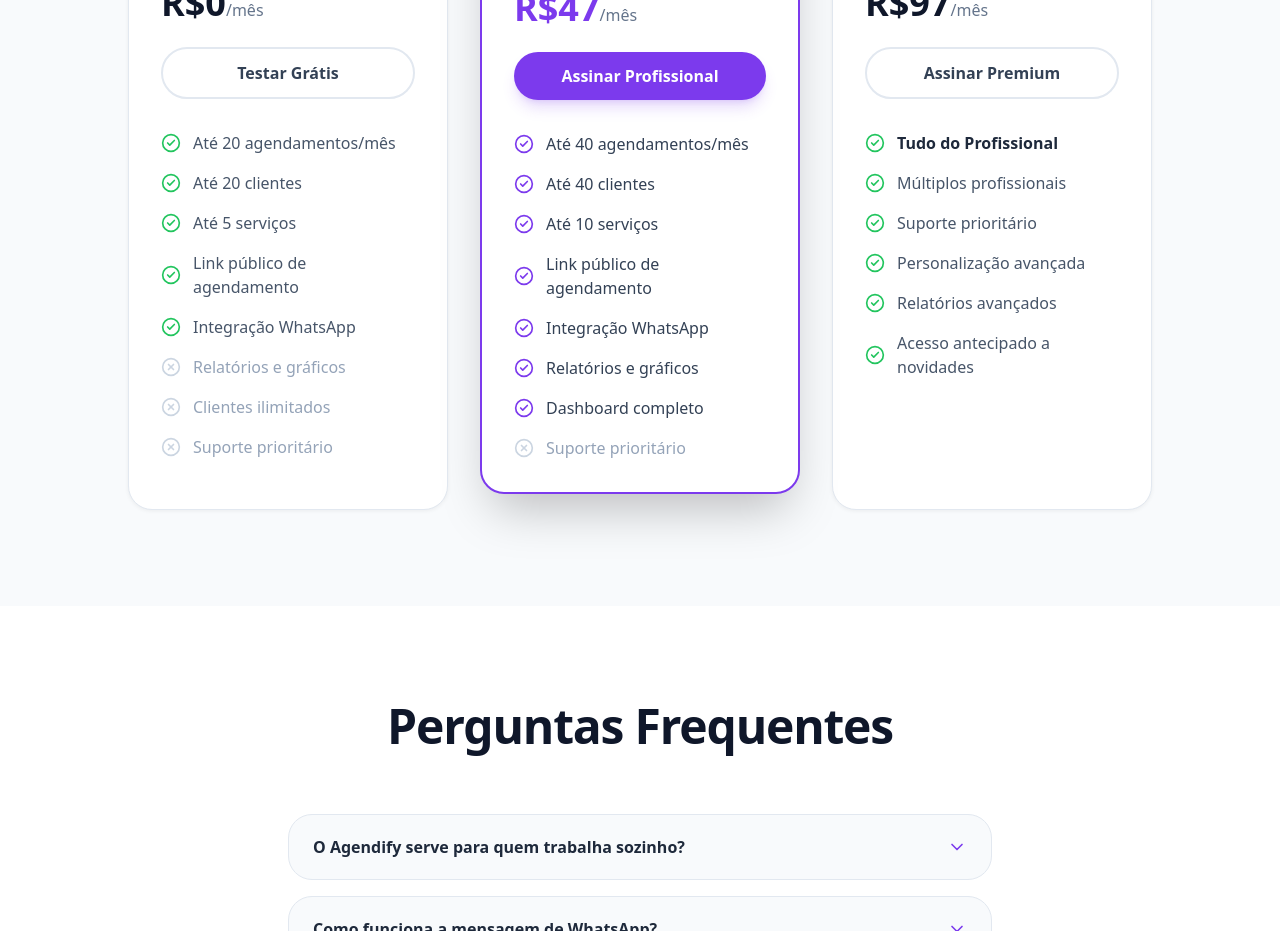
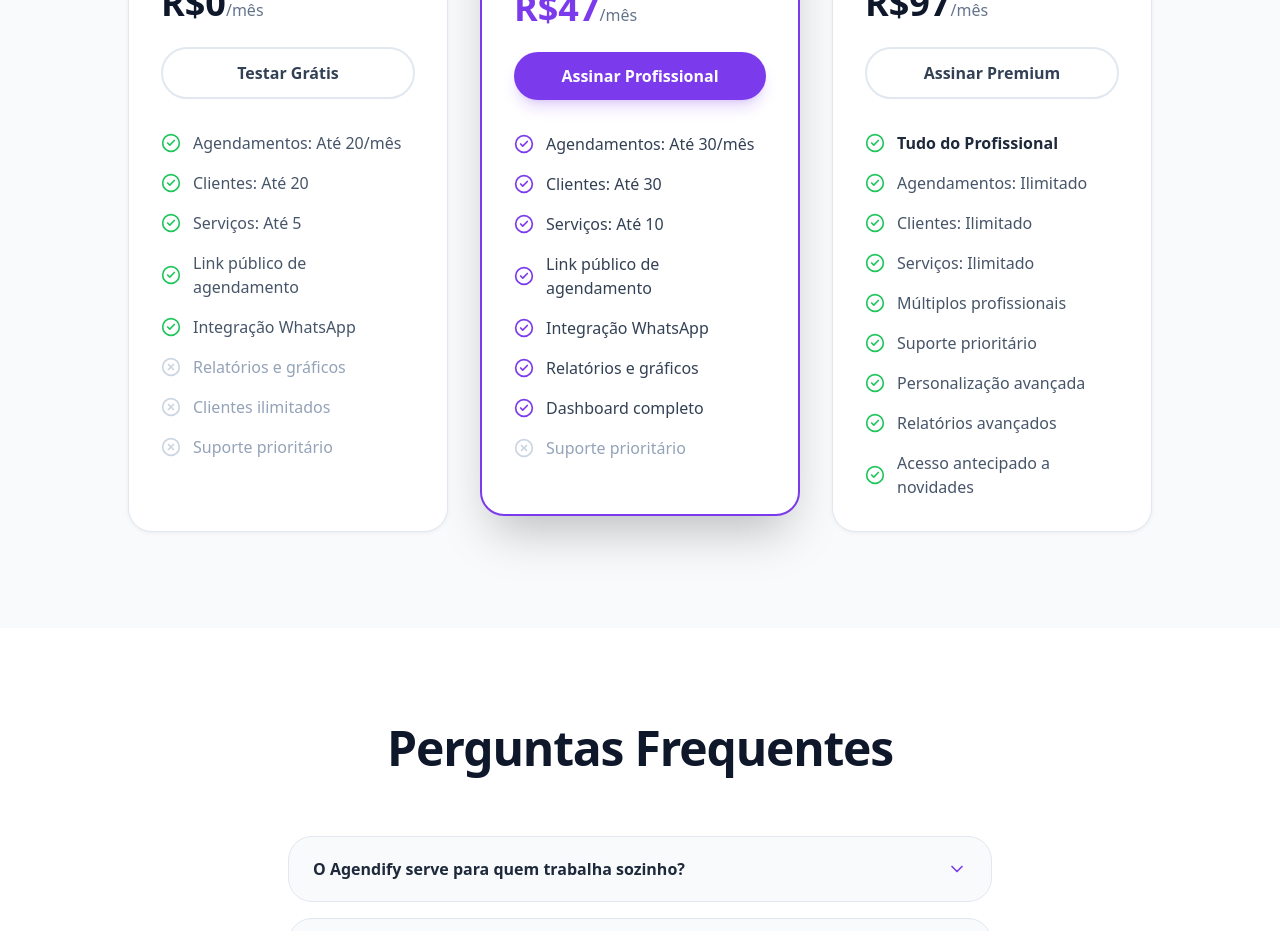
Before and after one commit to gmmktdigital2021-pixel/Agendify, a Next.js app: page /landing in a window 1280 px wide. Shown: the part 4820-5751 px from the top of the page. Built offline with nearby package versions, Linux system fonts and the light colour scheme; no server answers.

Commit message:
fix: valores planos atualizados

```diff
--- a/app/landing/page.tsx
+++ b/app/landing/page.tsx
@@ -505,9 +505,9 @@
                  Testar Grátis
                </Link>
                <ul className="flex flex-col gap-4 text-slate-600">
-                 <li className="flex gap-3 items-center"><CheckCircle2 className="w-5 h-5 text-green-500 shrink-0" /> Até 20 agendamentos/mês</li>
-                 <li className="flex gap-3 items-center"><CheckCircle2 className="w-5 h-5 text-green-500 shrink-0" /> Até 20 clientes</li>
-                 <li className="flex gap-3 items-center"><CheckCircle2 className="w-5 h-5 text-green-500 shrink-0" /> Até 5 serviços</li>
+                 <li className="flex gap-3 items-center"><CheckCircle2 className="w-5 h-5 text-green-500 shrink-0" /> Agendamentos: Até 20/mês</li>
+                 <li className="flex gap-3 items-center"><CheckCircle2 className="w-5 h-5 text-green-500 shrink-0" /> Clientes: Até 20</li>
+                 <li className="flex gap-3 items-center"><CheckCircle2 className="w-5 h-5 text-green-500 shrink-0" /> Serviços: Até 5</li>
                  <li className="flex gap-3 items-center"><CheckCircle2 className="w-5 h-5 text-green-500 shrink-0" /> Link público de agendamento</li>
                  <li className="flex gap-3 items-center"><CheckCircle2 className="w-5 h-5 text-green-500 shrink-0" /> Integração WhatsApp</li>
                  <li className="flex gap-3 items-center text-slate-400"><XCircle className="w-5 h-5 text-slate-300 shrink-0" /> Relatórios e gráficos</li>
@@ -530,9 +530,9 @@
                  Assinar Profissional
                </Link>
                <ul className="flex flex-col gap-4 text-slate-700">
-                 <li className="flex gap-3 items-center"><CheckCircle2 className="w-5 h-5 text-brand shrink-0" /> Até 40 agendamentos/mês</li>
-                 <li className="flex gap-3 items-center"><CheckCircle2 className="w-5 h-5 text-brand shrink-0" /> Até 40 clientes</li>
-                 <li className="flex gap-3 items-center"><CheckCircle2 className="w-5 h-5 text-brand shrink-0" /> Até 10 serviços</li>
+                 <li className="flex gap-3 items-center"><CheckCircle2 className="w-5 h-5 text-brand shrink-0" /> Agendamentos: Até 30/mês</li>
+                 <li className="flex gap-3 items-center"><CheckCircle2 className="w-5 h-5 text-brand shrink-0" /> Clientes: Até 30</li>
+                 <li className="flex gap-3 items-center"><CheckCircle2 className="w-5 h-5 text-brand shrink-0" /> Serviços: Até 10</li>
                  <li className="flex gap-3 items-center"><CheckCircle2 className="w-5 h-5 text-brand shrink-0" /> Link público de agendamento</li>
                  <li className="flex gap-3 items-center"><CheckCircle2 className="w-5 h-5 text-brand shrink-0" /> Integração WhatsApp</li>
                  <li className="flex gap-3 items-center"><CheckCircle2 className="w-5 h-5 text-brand shrink-0" /> Relatórios e gráficos</li>
@@ -553,6 +553,9 @@
                </Link>
                <ul className="flex flex-col gap-4 text-slate-600">
                  <li className="flex gap-3 items-center"><CheckCircle2 className="w-5 h-5 text-green-500 shrink-0" /> <span className="font-bold text-slate-800">Tudo do Profissional</span></li>
+                 <li className="flex gap-3 items-center"><CheckCircle2 className="w-5 h-5 text-green-500 shrink-0" /> Agendamentos: Ilimitado</li>
+                 <li className="flex gap-3 items-center"><CheckCircle2 className="w-5 h-5 text-green-500 shrink-0" /> Clientes: Ilimitado</li>
+                 <li className="flex gap-3 items-center"><CheckCircle2 className="w-5 h-5 text-green-500 shrink-0" /> Serviços: Ilimitado</li>
                  <li className="flex gap-3 items-center"><CheckCircle2 className="w-5 h-5 text-green-500 shrink-0" /> Múltiplos profissionais</li>
                  <li className="flex gap-3 items-center"><CheckCircle2 className="w-5 h-5 text-green-500 shrink-0" /> Suporte prioritário</li>
                  <li className="flex gap-3 items-center"><CheckCircle2 className="w-5 h-5 text-green-500 shrink-0" /> Personalização avançada</li>
```
